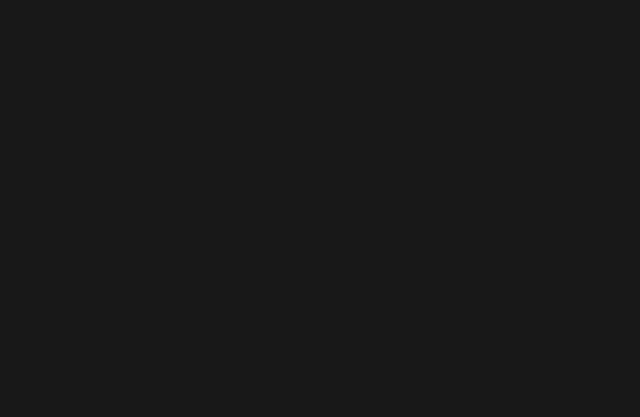
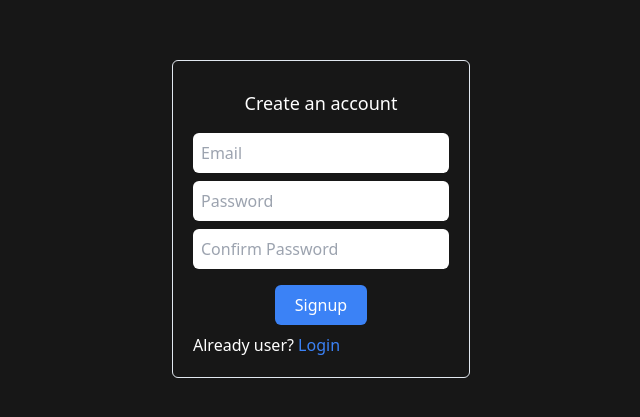
Before and after one commit to vimalsonara/todo, a React (Vite) app in the folder client/: page /signup in a window 1280 px wide. Before the commit this address had no page. Shown: the part 181-598 px from the top of the page, without its empty margins (319-959 px from the left). Built offline with nearby package versions, Linux system fonts and the light colour scheme.

Commit message:
Add Login & Signup forms

```diff
--- a/client/src/App.tsx
+++ b/client/src/App.tsx
@@ -1,13 +1,17 @@
-import AddTodo from './pages/AddTodo';
-import TodoList from './pages/TodoList';
-import { Routes, Route } from 'react-router-dom';
+import AddTodo from "./pages/AddTodo";
+import LoginForm from "./pages/LoginForm";
+import SignupForm from "./pages/SignupForm";
+import TodoList from "./pages/TodoList";
+import { Routes, Route } from "react-router-dom";
 
 function App() {
   return (
     <div className="h-screen bg-neutral-900">
       <Routes>
-        <Route path="/addtodo" element={<AddTodo />} />
+        <Route path="addtodo" element={<AddTodo />} />
         <Route path="/" element={<TodoList />} />
+        <Route path="login" element={<LoginForm />} />
+        <Route path="signup" element={<SignupForm />} />
       </Routes>
     </div>
   );
--- /dev/null
+++ b/client/src/pages/LoginForm.tsx
@@ -0,0 +1,67 @@
+import { useState } from "react";
+import { Link } from "react-router-dom";
+
+export default function LoginForm() {
+  const [inputData, setInputData] = useState({
+    email: "",
+    password: "",
+  });
+
+  function handleInput(event: React.ChangeEvent<HTMLInputElement>) {
+    const { name, value } = event.target;
+    setInputData((prevInputData) => {
+      return {
+        ...prevInputData,
+        [name]: value,
+      };
+    });
+  }
+
+  function handleSubmit(event: React.FormEvent<HTMLFormElement>) {
+    event.preventDefault();
+    console.log(inputData);
+  }
+
+  return (
+    <div className="flex flex-col justify-center items-center h-screen">
+      <form
+        method="POST"
+        onSubmit={handleSubmit}
+        className="border p-5 rounded-md"
+      >
+        <h1 className="text-white text-center py-2 text-lg">Login Form</h1>
+        <label htmlFor="email"></label>
+        <input
+          name="email"
+          className="p-2 block mt-2 rounded-md w-64"
+          type="email"
+          id="email"
+          placeholder="Email"
+          onChange={handleInput}
+          value={inputData.email}
+          required
+        />
+        <label htmlFor="password"></label>
+        <input
+          name="password"
+          className="p-2 block mt-2 rounded-md w-64"
+          type="password"
+          id="password"
+          placeholder="Password"
+          onChange={handleInput}
+          value={inputData.password}
+          required
+        />
+        <div className="flex justify-center my-2">
+          <button className="bg-blue-500 py-2 px-5 text-white mt-2 rounded-md hover:bg-blue-900">
+            Login
+          </button>
+        </div>
+        <Link to={"/signup"} className="text-white focus:outline-none">
+          Don't have an account?{" "}
+          <span className="text-blue-500 hover:text-blue-900">Signup</span>
+        </Link>
+      </form>
+    </div>
+  );
+}
--- /dev/null
+++ b/client/src/pages/SignupForm.tsx
@@ -0,0 +1,98 @@
+import { useState } from "react";
+import { Link } from "react-router-dom";
+
+export default function SignupForm() {
+  const [passwordError, setPasswordError] = useState("");
+  const [inputData, setInputData] = useState({
+    email: "",
+    password: "",
+    confirmPassword: "",
+  });
+
+  function handleInput(event: React.ChangeEvent<HTMLInputElement>) {
+    const { name, value } = event.target;
+    setInputData((prevInputData) => {
+      return {
+        ...prevInputData,
+        [name]: value,
+      };
+    });
+  }
+
+  function handleSubmit(event: React.FormEvent<HTMLFormElement>) {
+    event.preventDefault();
+    if (inputData.password !== inputData.confirmPassword) {
+      setPasswordError("Both password must be same!");
+    }
+    console.log(inputData);
+  }
+
+  return (
+    <div className="flex flex-col justify-center items-center h-screen">
+      <form
+        method="POST"
+        onSubmit={handleSubmit}
+        className="border p-5 rounded-md"
+      >
+        <h1 className="text-white text-center py-2 text-lg">
+          Create an account
+        </h1>
+        <label htmlFor="email"></label>
+        <input
+          name="email"
+          className="p-2 block mt-2 rounded-md w-64"
+          type="email"
+          id="email"
+          placeholder="Email"
+          onChange={handleInput}
+          value={inputData.email}
+          required
+        />
+        <label htmlFor="password"></label>
+        <input
+          name="password"
+          className={
+            passwordError
+              ? "p-2 block mt-2 rounded-md w-64 border-2 border-red-500"
+              : "p-2 block mt-2 rounded-md w-64"
+          }
+          type="password"
+          id="password"
+          placeholder="Password"
+          minLength={8}
+          onChange={handleInput}
+          value={inputData.password}
+          required
+        />
+        <label htmlFor="confirmPassword"></label>
+        <input
+          name="confirmPassword"
+          className={
+            passwordError
+              ? "p-2 block mt-2 rounded-md w-64 border-2 border-red-500"
+              : "p-2 block mt-2 rounded-md w-64"
+          }
+          type="password"
+          id="confirmPassword"
+          placeholder="Confirm Password"
+          minLength={8}
+          onChange={handleInput}
+          value={inputData.confirmPassword}
+          required
+        />
+        {passwordError && (
+          <div className="mt-1 text-red-500">{passwordError}</div>
+        )}
+        <div className="flex justify-center my-2">
+          <button className="bg-blue-500 py-2 px-5 text-white mt-2 rounded-md hover:bg-blue-900">
+            Signup
+          </button>
+        </div>
+        <Link to={"/login"} className="text-white focus:outline-none">
+          Already user?{" "}
+          <span className="text-blue-500 hover:text-blue-900">Login</span>
+        </Link>
+      </form>
+    </div>
+  );
+}
--- a/client/vite.config.ts
+++ b/client/vite.config.ts
@@ -1,12 +1,21 @@
-import path from 'path';
-import react from '@vitejs/plugin-react';
-import { defineConfig } from 'vite';
+import path from "path";
+import react from "@vitejs/plugin-react";
+import { defineConfig } from "vite";
 
 export default defineConfig({
   plugins: [react()],
+  server: {
+    port: 3000,
+    proxy: {
+      "/api": {
+        target: "http://localhost/5000",
+        changeOrigin: true,
+      },
+    },
+  },
   resolve: {
     alias: {
-      '@': path.resolve(__dirname, './src'),
+      "@": path.resolve(__dirname, "./src"),
     },
   },
 });
```
